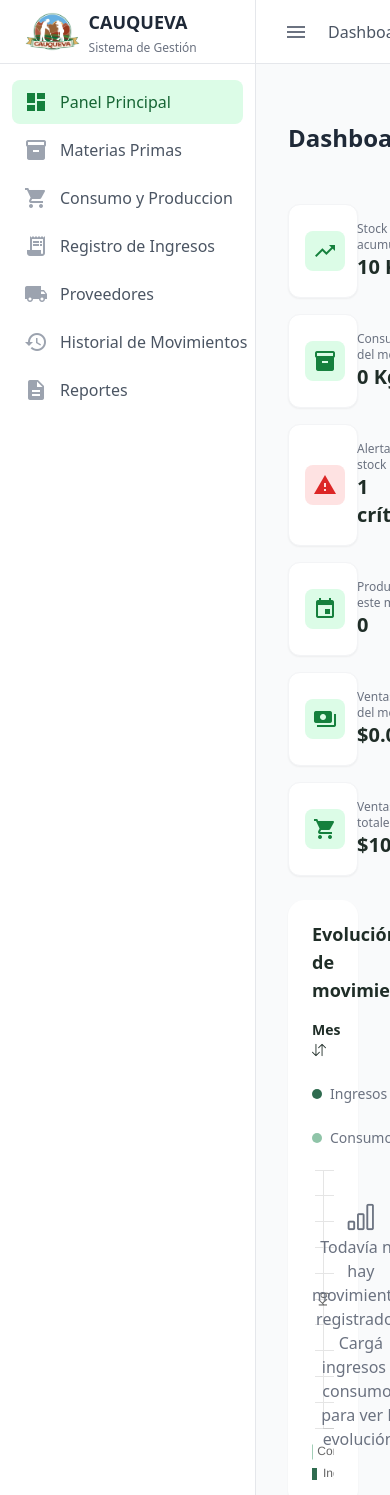
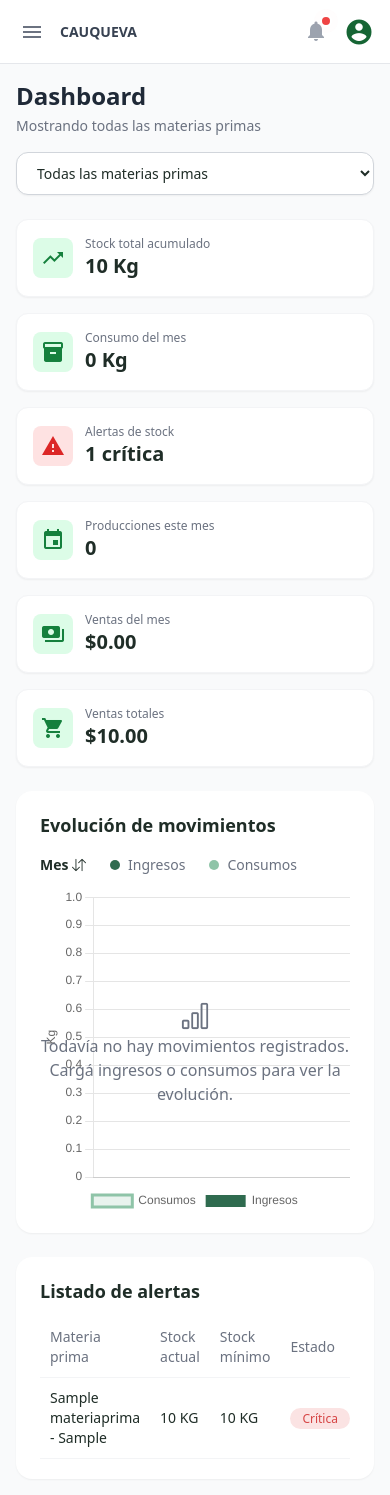
Before and after one commit to lamascristian-wq/Cauqueva, a Django app: page / in a window 390 px wide. Run offline with Django 4.2, Linux system fonts and the light colour scheme; a user stored in the database is signed in; tables that the repository leaves empty hold one stand-in row (values such as "Sample post"); some libraries are stand-ins or nearby versions.

Commit message:
hago responsivo el dashboard y agrego paginacion de alertas al panel principal

```diff
--- a/inventario/templates/inventario/base.html
+++ b/inventario/templates/inventario/base.html
@@ -8,7 +8,8 @@
     <script src="https://cdn.tailwindcss.com"></script>
     <link href="https://fonts.googleapis.com/icon?family=Material+Icons" rel="stylesheet">
     <style>
-        /* Estilos para el estado colapsado del menú lateral */
+        /* Estilos para el estado colapsado del menú lateral en escritorio */
+        @media (min-width: 1024px) {
             #sidebar.collapsed {
                 width: 5rem; /* Ancho reducido (~80px) */
             }
@@ -28,12 +29,18 @@
                 padding-left: 0;
                 padding-right: 0;
             }
+        }
     </style>
 </head>
 <body class="bg-gray-50 flex h-screen overflow-hidden font-sans text-gray-800">
 
+    <!-- Fondo oscuro traslúcido para móviles (Overlay) -->
+    <div id="sidebarOverlay" class="fixed inset-0 bg-gray-900/50 z-30 hidden lg:hidden transition-opacity"></div>
+
     <!-- BARRA LATERAL (Sidebar) -->
-    <aside id="sidebar" class="w-64 bg-white border-r border-gray-200 flex flex-col z-20 transition-all duration-300 overflow-hidden shrink-0">
+    <aside id="sidebar"
+           class="fixed inset-y-0 left-0 z-40 w-64 bg-white border-r border-gray-200 flex flex-col transition-all duration-300 overflow-hidden shrink-0 -translate-x-full lg:translate-x-0 lg:static">
+
         <!-- Logo -->
         <div class="h-16 flex items-center px-6 border-b border-gray-200 logo-container transition-all duration-300">
             <img src="{% static 'img/logocauqueva.webp' %}" alt="Logo Cauqueva" class="h-10 w-auto object-contain shrink-0">
@@ -43,10 +50,9 @@
             </div>
         </div>
 
-        <!-- Menú de navegación organizado según el rol que usan los permisos de las vistas. -->
+        <!-- Menú de navegación -->
         <nav class="flex-1 px-3 py-4 space-y-1 overflow-y-auto">
             {% if user.is_staff %}
-            <!-- El gerente accede primero al panel y luego a las opciones de gestión en el orden establecido. -->
             <a href="{% url 'panelprincipal' %}"
                class="flex items-center px-3 py-2.5 rounded-lg font-medium transition-colors
                       {% if request.resolver_match.url_name == 'panelprincipal' %}text-green-800 bg-green-100{% else %}text-gray-600 hover:bg-gray-50 hover:text-green-700{% endif %}">
@@ -95,7 +101,7 @@
             </a>
 
             {% else %}
-            <!-- El operario recibe únicamente las opciones necesarias para la operación diaria. -->
+            <!-- Vista Operario -->
             <a href="{% url 'registrar_movimiento' %}"
                class="flex items-center px-3 py-2.5 rounded-lg font-medium transition-colors
                       {% if request.resolver_match.url_name == 'registrar_movimiento' %}text-green-800 bg-green-100{% else %}text-gray-600 hover:bg-gray-50 hover:text-green-700{% endif %}">
@@ -117,32 +123,29 @@
                 <span class="sidebar-text whitespace-nowrap">Historial de Movimientos</span>
             </a>
             {% endif %}
-
         </nav>
     </aside>
 
-    <!-- CONTENEDOR DERECHO (Top Bar + Contenido Principal) -->
-    <div class="flex-1 flex flex-col h-screen overflow-hidden">
+    <!-- CONTENEDOR DERECHO -->
+    <div class="flex-1 flex flex-col h-screen overflow-hidden min-w-0">
 
         <!-- BARRA SUPERIOR (Top Navbar) -->
-        <header class="h-16 bg-white border-b border-gray-200 flex items-center justify-between px-6 z-10">
-            <!-- Izquierda: Menú y Título -->
+        <header class="h-16 bg-white border-b border-gray-200 flex items-center justify-between px-4 sm:px-6 z-10 shrink-0">
+            <!-- Izquierda: Menú Hamburguesa y Título -->
             <div class="flex items-center">
-                <button id="btnToggleSidebar" class="text-gray-500 hover:text-gray-700 focus:outline-none mr-4 p-1 rounded-lg hover:bg-gray-100 transition-colors cursor-pointer">
+                <button id="btnToggleSidebar" class="text-gray-500 hover:text-gray-700 focus:outline-none mr-3 p-1 rounded-lg hover:bg-gray-100 transition-colors cursor-pointer">
                     <span class="material-icons block">menu</span>
                 </button>
-                <span class="text-gray-600 font-medium">Dashboard</span>
+                <span class="text-gray-700 font-semibold text-sm sm:text-base truncate">CAUQUEVA</span>
             </div>
 
-            <!-- Derecha: Buscador e Íconos -->
-            <div class="flex items-center space-x-5">
+            <!-- Derecha: Notificaciones y Perfil -->
+            <div class="flex items-center space-x-3 sm:space-x-5">
 
-                <!-- Contenedor relativo de la campanita -->
-                <div class="relative ml-4">
+                <!-- Campanita de notificaciones -->
+                <div class="relative">
                     <button id="btnCampanita" class="text-gray-400 hover:text-gray-600 focus:outline-none relative p-1 mt-1 transition-colors">
                         <span class="material-icons">notifications</span>
-
-                        <!-- Puntito rojo animado (solo aparece si hay alertas) -->
                         {% if total_alertas > 0 %}
                         <span class="absolute top-0 right-0 flex h-3 w-3">
                             <span class="animate-ping absolute inline-flex h-full w-full rounded-full bg-red-400 opacity-75"></span>
@@ -151,16 +154,13 @@
                         {% endif %}
                     </button>
 
-                    <!-- El "Cuadrito" Desplegable (oculto por defecto con la clase 'hidden') -->
-                    <div id="menuNotificaciones" class="hidden absolute right-0 mt-2 w-80 bg-white rounded-xl shadow-lg border border-gray-100 z-50 overflow-hidden transform origin-top-right transition-all">
-
-                        <!-- Cabecera del menú -->
+                    <!-- Desplegable Alertas -->
+                    <div id="menuNotificaciones" class="hidden absolute right-0 mt-2 w-72 sm:w-80 bg-white rounded-xl shadow-lg border border-gray-100 z-50 overflow-hidden transform origin-top-right transition-all">
                         <div class="bg-red-50 px-4 py-3 border-b border-red-100 flex justify-between items-center">
                             <h3 class="text-sm font-bold text-red-800">Alertas de Stock</h3>
                             <span class="bg-red-200 text-red-800 text-xs font-bold px-2.5 py-0.5 rounded-full">{{ total_alertas }}</span>
                         </div>
 
-                        <!-- Lista de notificaciones -->
                         <div class="max-h-72 overflow-y-auto">
                             {% if total_alertas > 0 %}
                                 {% for alerta in alertas_recientes %}
@@ -176,7 +176,6 @@
                                 </a>
                                 {% endif %}
                             {% else %}
-                                <!-- Mensaje cuando todo está bien -->
                                 <div class="px-4 py-8 text-center">
                                     <span class="material-icons text-green-400 text-4xl mb-2">check_circle</span>
                                     <p class="text-sm font-medium text-gray-800">Stock controlado</p>
@@ -193,12 +192,12 @@
                         <span class="material-icons text-green-800 text-3xl">account_circle</span>
                     </button>
 
-                    <div id="user-menu-panel" class="hidden absolute right-0 mt-2 w-60 bg-white rounded-xl shadow-lg border border-gray-100 py-2 z-50">
+                    <div id="user-menu-panel" class="hidden absolute right-0 mt-2 w-56 sm:w-60 bg-white rounded-xl shadow-lg border border-gray-100 py-2 z-50">
                         <div class="px-4 py-3 border-b border-gray-100">
-                            <p class="text-sm font-semibold text-gray-800">
+                            <p class="text-sm font-semibold text-gray-800 truncate">
                                 {{ user.get_full_name|default:user.username }}
                             </p>
-                            <p class="text-xs text-gray-500">@{{ user.username }}</p>
+                            <p class="text-xs text-gray-500 truncate">@{{ user.username }}</p>
                         </div>
 
                         {% if user.is_staff %}
@@ -209,7 +208,7 @@
 
                         <form method="post" action="{% url 'logout' %}">
                             {% csrf_token %}
-                            <button type="submit" class="w-full text-left px-4 py-2 text-sm text-red-600 hover:bg-red-50">
+                            <button type="submit" class="w-full text-left px-4 py-2 text-sm text-red-600 hover:bg-red-50 cursor-pointer">
                                 Cerrar sesión
                             </button>
                         </form>
@@ -218,70 +217,103 @@
             </div>
         </header>
 
-        <!-- CONTENIDO DINÁMICO (El espacio donde se inyecta dashboard.html, etc.) -->
-        <main class="flex-1 overflow-x-hidden overflow-y-auto scroll-smooth bg-gray-50 p-8">
+        <!-- CONTENIDO PRINCIPAL -->
+        <main class="flex-1 overflow-x-hidden overflow-y-auto scroll-smooth bg-gray-50 p-4 sm:p-6 md:p-8">
             {% block content %}
             {% endblock %}
         </main>
     </div>
 
-    <!-- Script de Menú Desplegable Sidebar (Abre al hacer clic en un ícono) -->
+    <!-- SCRIPT PRINCIPAL DEL SIDEBAR RESPONSIVO -->
     <script>
         document.addEventListener('DOMContentLoaded', function() {
             const btnToggle = document.getElementById('btnToggleSidebar');
             const sidebar = document.getElementById('sidebar');
+            const overlay = document.getElementById('sidebarOverlay');
 
-        // 1. Cargar el estado guardado
-        if (localStorage.getItem('sidebarCollapsed') === 'true') {
+            // 1. Restaurar colapso en escritorio
+            if (window.innerWidth >= 1024 && localStorage.getItem('sidebarCollapsed') === 'true') {
                 sidebar.classList.add('collapsed');
             }
 
-        // 2. Al tocar el botón de hamburguesa, alternamos y guardamos el estado (cerrar/abrir manual)
-        if (btnToggle && sidebar) {
-            btnToggle.addEventListener('click', function() {
+            // 2. Función de alternancia adaptativa
+            function toggleSidebar() {
+                if (window.innerWidth < 1024) {
+                    // Móvil / Tablet: abre/cierra drawer deslizable
+                    const estaCerrado = sidebar.classList.contains('-translate-x-full');
+                    if (estaCerrado) {
+                        sidebar.classList.remove('-translate-x-full');
+                        overlay.classList.remove('hidden');
+                    } else {
+                        sidebar.classList.add('-translate-x-full');
+                        overlay.classList.add('hidden');
+                    }
+                } else {
+                    // Escritorio: colapsar/desplegar a íconos
                     sidebar.classList.toggle('collapsed');
-                const isCollapsed = sidebar.classList.contains('collapsed');
-                localStorage.setItem('sidebarCollapsed', isCollapsed);
-            });
+                    localStorage.setItem('sidebarCollapsed', sidebar.classList.contains('collapsed'));
+                }
             }
 
-        // 3. Al hacer clic en cualquier opción del menú, aseguramos que la barra vuelva a abrirse
-        const enlacesSidebar = document.querySelectorAll('#sidebar nav a');
-        enlacesSidebar.forEach(enlace => {
-            enlace.addEventListener('click', function() {
+            if (btnToggle) btnToggle.addEventListener('click', toggleSidebar);
+            if (overlay) overlay.addEventListener('click', toggleSidebar);
+
+            // 3. Cerrar automáticamente el menú al hacer clic en un enlace en celulares
+            document.querySelectorAll('#sidebar nav a').forEach(enlace => {
+                enlace.addEventListener('click', () => {
+                    if (window.innerWidth < 1024) {
+                        sidebar.classList.add('-translate-x-full');
+                        overlay.classList.add('hidden');
+                    } else {
                         localStorage.setItem('sidebarCollapsed', 'false');
+                    }
                 });
+            });
+
+            // 4. Resetear clases si cambia la resolución al redimensionar la ventana
+            window.addEventListener('resize', () => {
+                if (window.innerWidth >= 1024) {
+                    overlay.classList.add('hidden');
+                    sidebar.classList.remove('-translate-x-full');
+                    if (localStorage.getItem('sidebarCollapsed') === 'true') {
+                        sidebar.classList.add('collapsed');
+                    } else {
+                        sidebar.classList.remove('collapsed');
+                    }
+                } else {
+                    sidebar.classList.remove('collapsed');
+                    sidebar.classList.add('-translate-x-full');
+                }
             });
         });
     </script>
 
-    <!-- Scripts de Menú Usuario y Notificaciones -->
+    <!-- SCRIPTS DE MENÚS DESPLEGABLES (Perfil y Notificaciones) -->
     <script>
+        document.addEventListener('DOMContentLoaded', function() {
+            // Menú Usuario
             const userBtn = document.getElementById("user-menu-btn");
             const userPanel = document.getElementById("user-menu-panel");
-
+            if (userBtn && userPanel) {
                 userBtn.addEventListener("click", (e) => {
                     e.stopPropagation();
                     userPanel.classList.toggle("hidden");
                 });
-
                 document.addEventListener("click", (e) => {
                     if (!document.getElementById("user-menu").contains(e.target)) {
                         userPanel.classList.add("hidden");
                     }
                 });
-    </script>
-    <script>
-        document.addEventListener('DOMContentLoaded', function() {
+            }
+
+            // Menú Campanita
             const btnCampanita = document.getElementById('btnCampanita');
             const menuNotificaciones = document.getElementById('menuNotificaciones');
-
             if (btnCampanita && menuNotificaciones) {
                 btnCampanita.addEventListener('click', function(event) {
                     event.stopPropagation();
                     menuNotificaciones.classList.toggle('hidden');
                 });
-
                 document.addEventListener('click', function(event) {
                     if (!btnCampanita.contains(event.target) && !menuNotificaciones.contains(event.target)) {
                         menuNotificaciones.classList.add('hidden');
--- a/inventario/templates/inventario/panelprincipal.html
+++ b/inventario/templates/inventario/panelprincipal.html
@@ -19,20 +19,22 @@
 <style>
   html { scroll-behavior: smooth; }
   #panel, #panel *, #panel *::before, #panel *::after { box-sizing: border-box; }
-
 </style>
 
 <div id="panel" class="text-[#1f2d27]">
 
-  <!-- Encabezado -->
-  <div class="flex items-center justify-between mb-6">
+  <!-- Encabezado Responsivo -->
+  <div class="flex flex-col md:flex-row md:items-center justify-between gap-4 mb-6">
+    <div>
       <h1 class="text-2xl font-bold text-gray-800">Dashboard</h1>
       <p class="text-sm text-gray-500 mt-1">
         Mostrando {% if materia_seleccionada %}<strong>{{ materia_seleccionada }}</strong>{% else %}todas las materias primas{% endif %}
       </p>
-    <form method="get">
+    </div>
+
+    <form method="get" class="w-full md:w-auto">
       <select name="materia" onchange="this.form.submit()"
-              class="max-w-[260px] cursor-pointer rounded-xl border border-gray-300 bg-white px-4 py-2.5 text-sm">
+              class="w-full md:w-[260px] cursor-pointer rounded-xl border border-gray-300 bg-white px-4 py-2.5 text-sm shadow-sm">
         <option value="">Todas las materias primas</option>
         {% for m in materias %}
           <option value="{{ m.id }}" {% if materia_id == m.id|stringformat:"s" %}selected{% endif %}>{{ m }}</option>
@@ -41,6 +43,7 @@
     </form>
   </div>
 
+  <!-- Grilla de Tarjetas -->
   <section class="grid grid-cols-1 sm:grid-cols-2 lg:grid-cols-3 gap-4 mb-6">
 
     <div class="bg-white rounded-xl border border-gray-100 shadow-sm p-4 flex items-center">
@@ -123,11 +126,18 @@
     </div>
   </section>
 
-  <!-- Listado de alertas -->
+  <!-- Listado de alertas paginado -->
   <section id="seccion-alertas" class="rounded-2xl bg-white px-6 py-5 shadow-sm scroll-mt-6">
-    <h2 class="m-0 mb-3 text-lg font-semibold">Listado de alertas</h2>
+    <div class="flex items-center justify-between mb-3">
+      <h2 class="m-0 text-lg font-semibold">Listado de alertas</h2>
       {% if alertas %}
-    <table class="w-full border-collapse text-sm">
+      <span id="info-paginacion" class="text-xs text-gray-500 font-medium"></span>
+      {% endif %}
+    </div>
+
+    {% if alertas %}
+    <div class="overflow-x-auto">
+      <table id="tabla-alertas" class="w-full border-collapse text-sm">
         <thead>
           <tr class="text-left text-gray-500">
             <th class="border-b border-gray-100 p-2.5 font-medium">Materia prima</th>
@@ -138,7 +148,7 @@
         </thead>
         <tbody>
           {% for a in alertas %}
-        <tr>
+          <tr class="fila-alerta">
             <td class="border-b border-gray-100 p-2.5">{{ a }}</td>
             <td class="border-b border-gray-100 p-2.5">{{ a.stock_actual|floatformat:"-2g" }} {{ a.unidad_medida }}</td>
             <td class="border-b border-gray-100 p-2.5">{{ a.stock_minimo|floatformat:"-2g" }} {{ a.unidad_medida }}</td>
@@ -149,6 +159,20 @@
           {% endfor %}
         </tbody>
       </table>
+    </div>
+
+    <!-- Controles de Paginación -->
+    <div id="contenedor-paginacion" class="mt-4 flex items-center justify-between border-t border-gray-100 pt-3 hidden">
+      <span id="texto-rango" class="text-xs text-gray-500 font-medium"></span>
+      <div class="flex items-center gap-1.5">
+        <button id="btn-prev-alertas" type="button" class="inline-flex items-center justify-center h-8 w-8 rounded-lg border border-gray-200 bg-white text-gray-600 hover:bg-gray-50 disabled:opacity-40 disabled:cursor-not-allowed cursor-pointer transition-colors">
+          <i class="bi bi-chevron-left text-xs"></i>
+        </button>
+        <button id="btn-next-alertas" type="button" class="inline-flex items-center justify-center h-8 w-8 rounded-lg border border-gray-200 bg-white text-gray-600 hover:bg-gray-50 disabled:opacity-40 disabled:cursor-not-allowed cursor-pointer transition-colors">
+          <i class="bi bi-chevron-right text-xs"></i>
+        </button>
+      </div>
+    </div>
     {% else %}
       <p class="m-0 text-gray-500">No hay alertas de stock por el momento.</p>
     {% endif %}
@@ -193,7 +217,7 @@
     },
   });
 
-  // Los botones de arriba muestran u ocultan cada serie
+  // Alternar series con los chips
   document.querySelectorAll(".chip").forEach((chip) => {
     chip.addEventListener("click", () => {
       const i = Number(chip.dataset.serie);
@@ -204,4 +228,50 @@
     });
   });
 </script>
+
+<script>
+  document.addEventListener("DOMContentLoaded", function () {
+    const filas = document.querySelectorAll("#tabla-alertas .fila-alerta");
+    const tamanoPagina = 10;
+    const totalFilas = filas.length;
+
+    if (totalFilas <= tamanoPagina) return;
+
+    let paginaActual = 1;
+    const totalPaginas = Math.ceil(totalFilas / tamanoPagina);
+
+    const contenedorPaginacion = document.getElementById("contenedor-paginacion");
+    const textoRango = document.getElementById("texto-rango");
+    const btnPrev = document.getElementById("btn-prev-alertas");
+    const btnNext = document.getElementById("btn-next-alertas");
+
+    contenedorPaginacion.classList.remove("hidden");
+
+    function mostrarPagina(pagina) {
+      paginaActual = pagina;
+      const inicio = (pagina - 1) * tamanoPagina;
+      const fin = inicio + tamanoPagina;
+
+      filas.forEach((fila, i) => {
+        fila.style.display = (i >= inicio && i < fin) ? "" : "none";
+      });
+
+      const mostrandoHasta = Math.min(fin, totalFilas);
+      textoRango.textContent = `Mostrando ${inicio + 1}-${mostrandoHasta} de ${totalFilas} alertas (Página ${pagina} de ${totalPaginas})`;
+
+      btnPrev.disabled = (paginaActual === 1);
+      btnNext.disabled = (paginaActual === totalPaginas);
+    }
+
+    btnPrev.addEventListener("click", () => {
+      if (paginaActual > 1) mostrarPagina(paginaActual - 1);
+    });
+
+    btnNext.addEventListener("click", () => {
+      if (paginaActual < totalPaginas) mostrarPagina(paginaActual + 1);
+    });
+
+    mostrarPagina(1);
+  });
+</script>
 {% endblock %}
```
Lines whose indentation alone changed are shown as unchanged.
